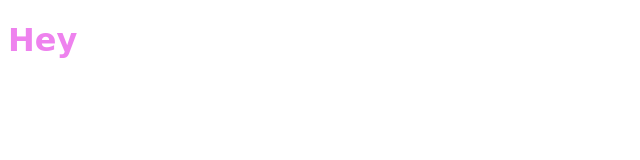
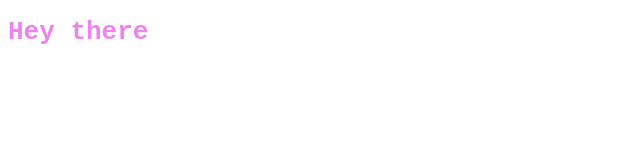
Before and after one commit to amikul/TestProject, a plain HTML site: page index.html in a window 1280 px wide. Shown: the whole page, without its empty margins (0-640 px from the left). Drawn offline with Linux system fonts and the light colour scheme.

Commit message:
Changed heading and font family

```diff
--- a/css/style.css
+++ b/css/style.css
@@ -1,3 +1,3 @@
 h1  {    color: violet;
-         font-family: cursive;
+         font-family: monospace;;
     }
--- a/index.html
+++ b/index.html
@@ -6,6 +6,6 @@
 </head>
 
 <body>
-  <h1>Hey</h1>
+  <h1>Hey there</h1>
 </body>
 </html>
```
